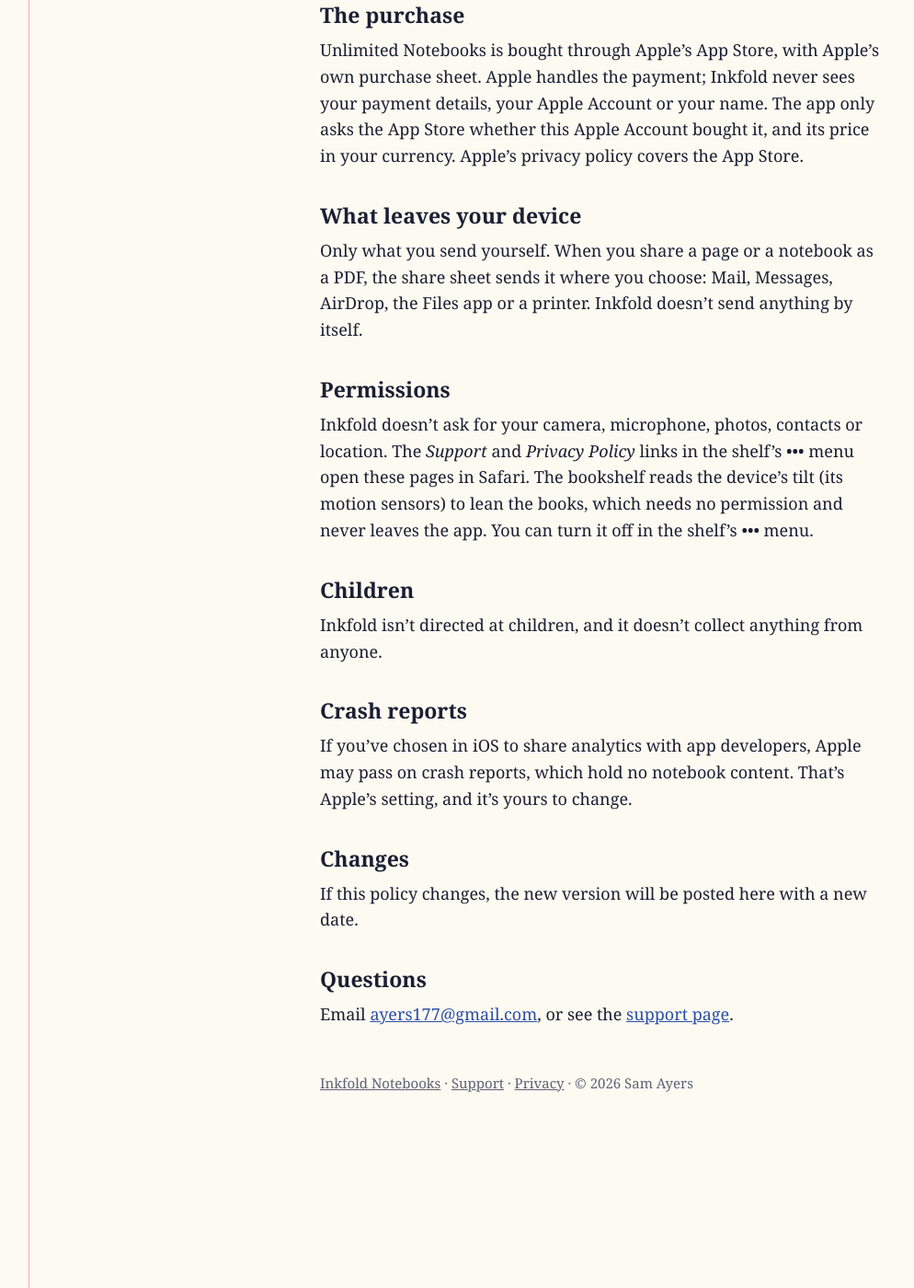
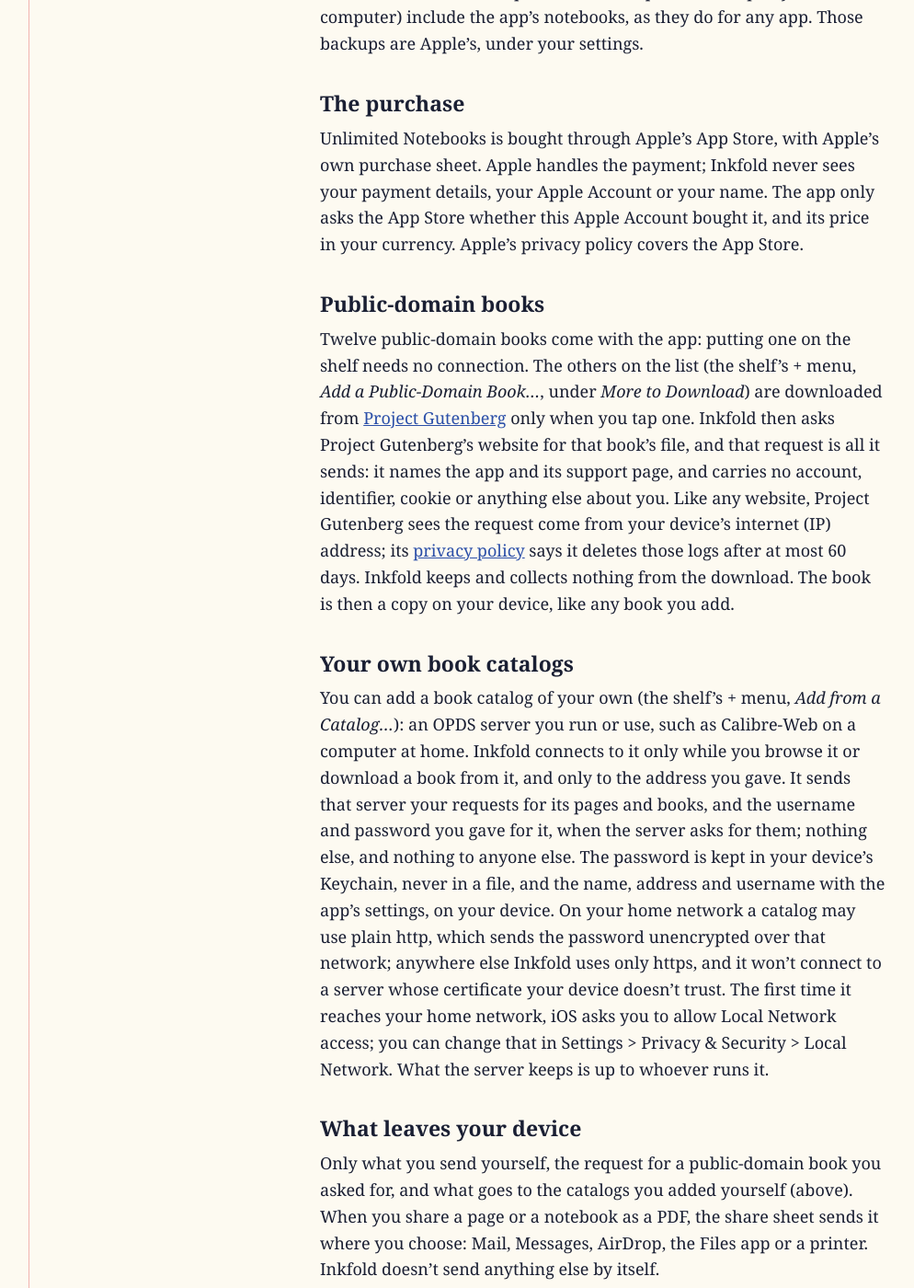
Before and after one commit to SamuelAirs/inkfold-notebooks, a Jekyll site: the page built from privacy.md, in a window 1280 px wide and 1400 px high, scrolled down 1002 px. Shown: the whole window at 92% size, without its empty margins (0-994 px from the left). Built offline with Jekyll 4.4.1, drawn with Linux system fonts in a browser that asks for light colours; our own code applies the rules of GitHub Pages for plain Markdown files; before the commit the page ends 2255 px from its top, so only the background shows below that; some of the changed text lies outside the part shown.

```diff
--- a/privacy.md
+++ b/privacy.md
@@ -5,9 +5,9 @@ title: Privacy policy
 # Privacy policy
 
 **Inkfold Notebooks** for iPhone and iPad<br>
-Effective October 31, 2026
+Effective November 1, 2026
 
-<p class="lead">The short version: Inkfold collects nothing about you. There's no account, no analytics, no advertising and no tracking, and there are no Inkfold servers. The app's only connection is to Apple's App Store, for the Unlimited Notebooks purchase. Your notebooks stay on your device.</p>
+<p class="lead">The short version: Inkfold collects nothing about you. There's no account, no analytics, no advertising and no tracking, and there are no Inkfold servers. The app makes no network calls except to Apple's App Store, for the Unlimited Notebooks purchase, to download a public-domain book you asked for, and to the book catalogs you added yourself (which receive the username and password you gave for that server). Your notebooks stay on your device.</p>
 
 ## What stays on your device
 
@@ -22,13 +22,21 @@ Your device's own backups (iCloud Backup, or a backup to your computer) include
 
 Unlimited Notebooks is bought through Apple's App Store, with Apple's own purchase sheet. Apple handles the payment; Inkfold never sees your payment details, your Apple Account or your name. The app only asks the App Store whether this Apple Account bought it, and its price in your currency. Apple's privacy policy covers the App Store.
 
+## Public-domain books
+
+Twelve public-domain books come with the app: putting one on the shelf needs no connection. The others on the list (the shelf's + menu, *Add a Public-Domain Book…*, under *More to Download*) are downloaded from [Project Gutenberg](https://www.gutenberg.org) only when you tap one. Inkfold then asks Project Gutenberg's website for that book's file, and that request is all it sends: it names the app and its support page, and carries no account, identifier, cookie or anything else about you. Like any website, Project Gutenberg sees the request come from your device's internet (IP) address; its [privacy policy](https://www.gutenberg.org/policy/privacy_policy.html) says it deletes those logs after at most 60 days. Inkfold keeps and collects nothing from the download. The book is then a copy on your device, like any book you add.
+
+## Your own book catalogs
+
+You can add a book catalog of your own (the shelf's + menu, *Add from a Catalog…*): an OPDS server you run or use, such as Calibre-Web on a computer at home. Inkfold connects to it only while you browse it or download a book from it, and only to the address you gave. It sends that server your requests for its pages and books, and the username and password you gave for it, when the server asks for them; nothing else, and nothing to anyone else. The password is kept in your device's Keychain, never in a file, and the name, address and username with the app's settings, on your device. On your home network a catalog may use plain http, which sends the password unencrypted over that network; anywhere else Inkfold uses only https, and it won't connect to a server whose certificate your device doesn't trust. The first time it reaches your home network, iOS asks you to allow Local Network access; you can change that in Settings > Privacy & Security > Local Network. What the server keeps is up to whoever runs it.
+
 ## What leaves your device
 
-Only what you send yourself. When you share a page or a notebook as a PDF, the share sheet sends it where you choose: Mail, Messages, AirDrop, the Files app or a printer. Inkfold doesn't send anything by itself.
+Only what you send yourself, the request for a public-domain book you asked for, and what goes to the catalogs you added yourself (above). When you share a page or a notebook as a PDF, the share sheet sends it where you choose: Mail, Messages, AirDrop, the Files app or a printer. Inkfold doesn't send anything else by itself.
 
 ## Permissions
 
-Inkfold doesn't ask for your camera, microphone, photos, contacts or location. The *Support* and *Privacy Policy* links in the shelf's ••• menu open these pages in Safari. The bookshelf reads the device's tilt (its motion sensors) to lean the books, which needs no permission and never leaves the app. You can turn it off in the shelf's ••• menu.
+Inkfold doesn't ask for your camera, microphone, photos, contacts or location; it asks for Local Network access only when you open a book catalog at a home address. The *Support* and *Privacy Policy* links in the shelf's ••• menu open these pages in Safari. The bookshelf reads the device's tilt (its motion sensors) to lean the books, which needs no permission and never leaves the app. You can turn it off in the shelf's ••• menu.
 
 ## Children
 
```
